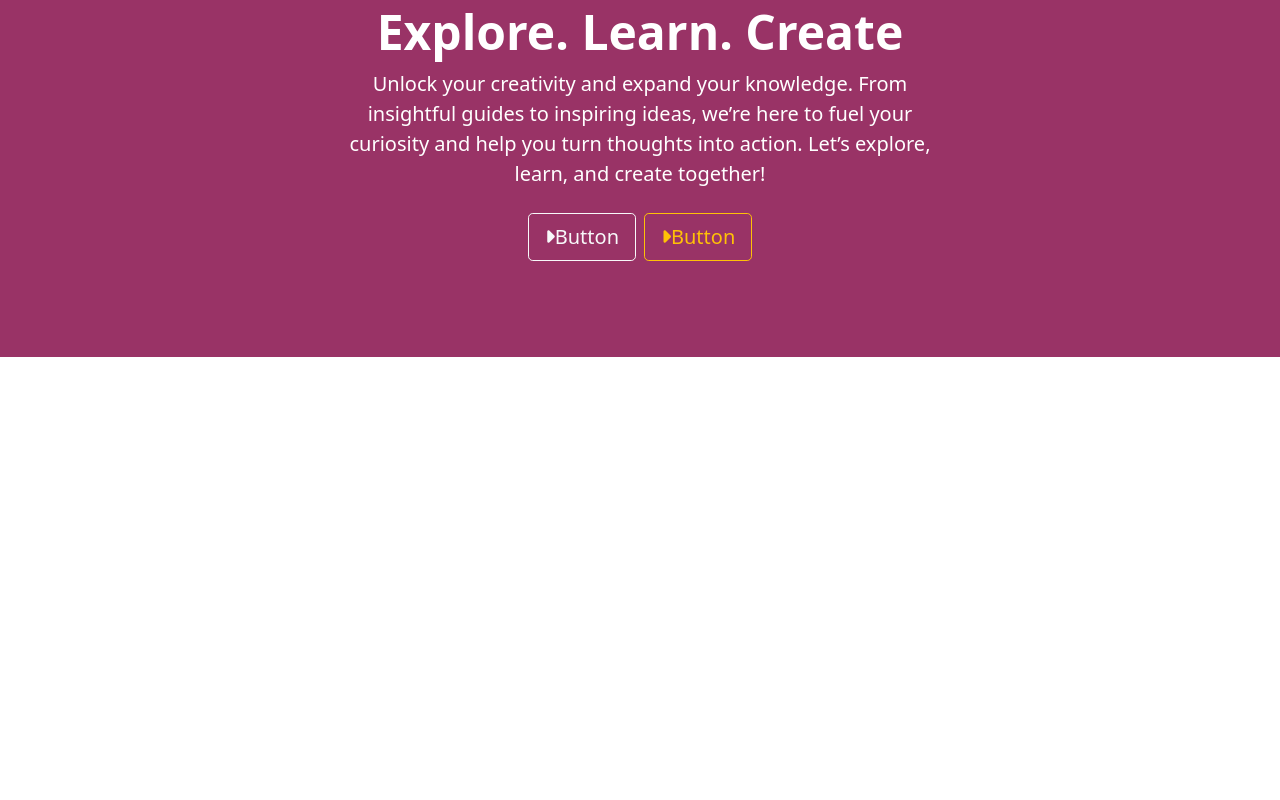
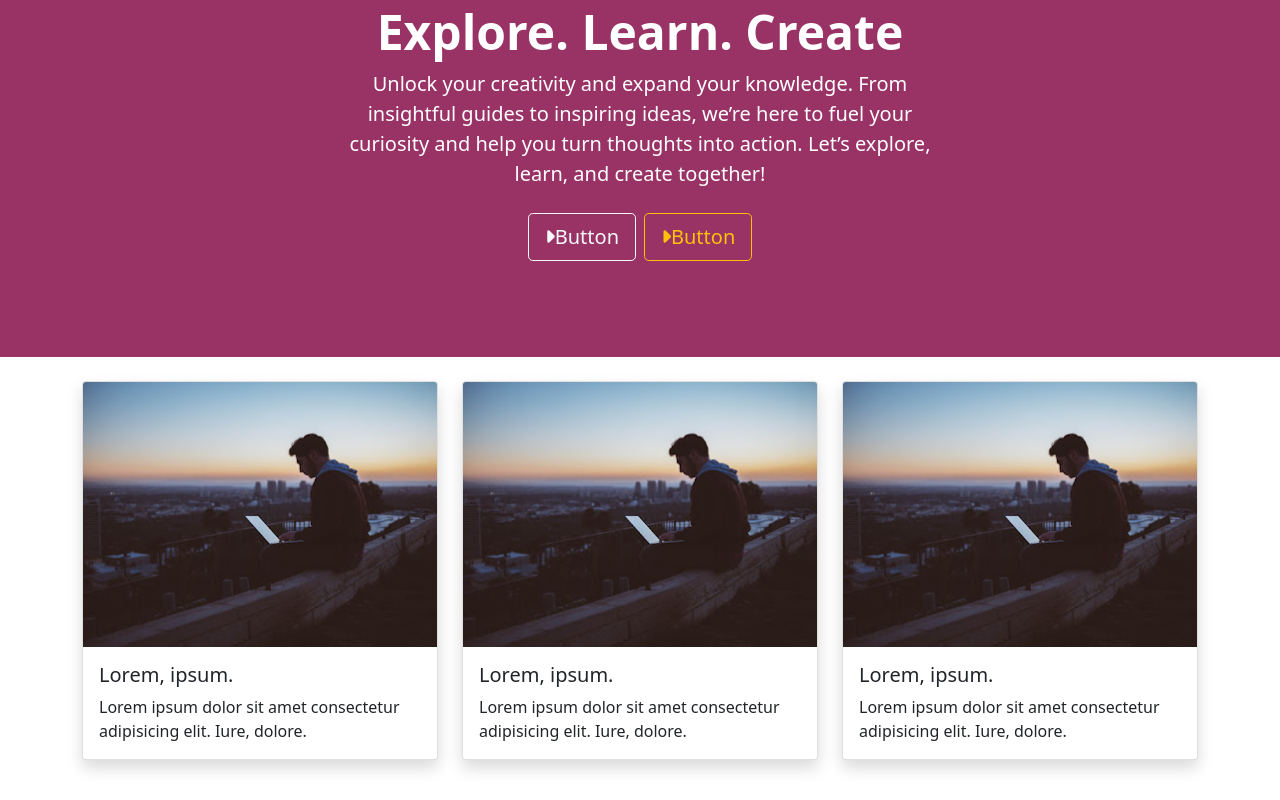
Before and after one commit to yasinserhatpeker/Blog-awesome.html, a plain HTML site: page index.html in a window 1280 px wide. Shown: the part 771-1571 px from the top of the page. Before the commit the page ends 1128 px from the top, so only its background shows below. Drawn offline with nearby package versions, Linux system fonts and the light colour scheme.

Commit message:
3 card eklendi.

```diff
--- a/index.html
+++ b/index.html
@@ -94,6 +94,37 @@
                  </div>
         </div>
     </div>
+    <div class="container my-4">
+        <div class="row">
+            <div class="col-4">
+                <div class="card mb-3 shadow">
+                    <img src="img/1.jpeg" alt="" class="card-img-top">
+                    <div class="card-body">
+                       <h5 class="card-title">Lorem, ipsum.</h5>
+                        <p class="card-text">Lorem ipsum dolor sit amet consectetur adipisicing elit. Iure, dolore.</p>
+                    </div>
+                </div>
+            </div>
+            <div class="col-4">
+                <div class="card mb-3 shadow">
+                    <img src="img/1.jpeg" alt="" class="card-img-top">
+                    <div class="card-body">
+                       <h5 class="card-title">Lorem, ipsum.</h5>
+                        <p class="card-text">Lorem ipsum dolor sit amet consectetur adipisicing elit. Iure, dolore.</p>
+                    </div>
+                </div>
+            </div>
+            <div class="col-4">
+                <div class="card mb-3 shadow">
+                    <img src="img/1.jpeg" alt="" class="card-img-top">
+                    <div class="card-body">
+                       <h5 class="card-title">Lorem, ipsum.</h5>
+                        <p class="card-text">Lorem ipsum dolor sit amet consectetur adipisicing elit. Iure, dolore.</p>
+                    </div>
+                </div>
+            </div>
+        </div>
+    </div>
 </main>
 
 
```
Also changed, not shown: 1 other file.
